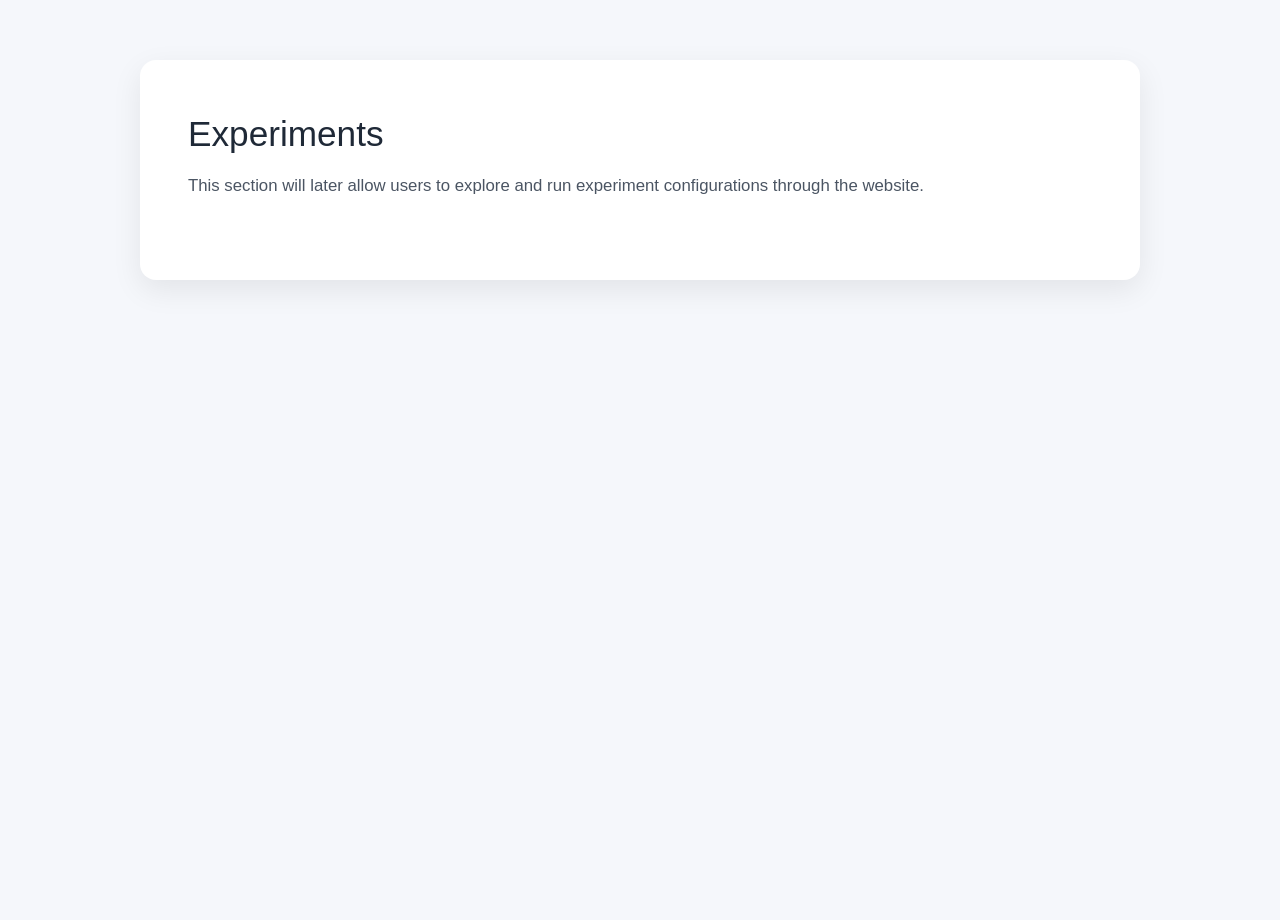
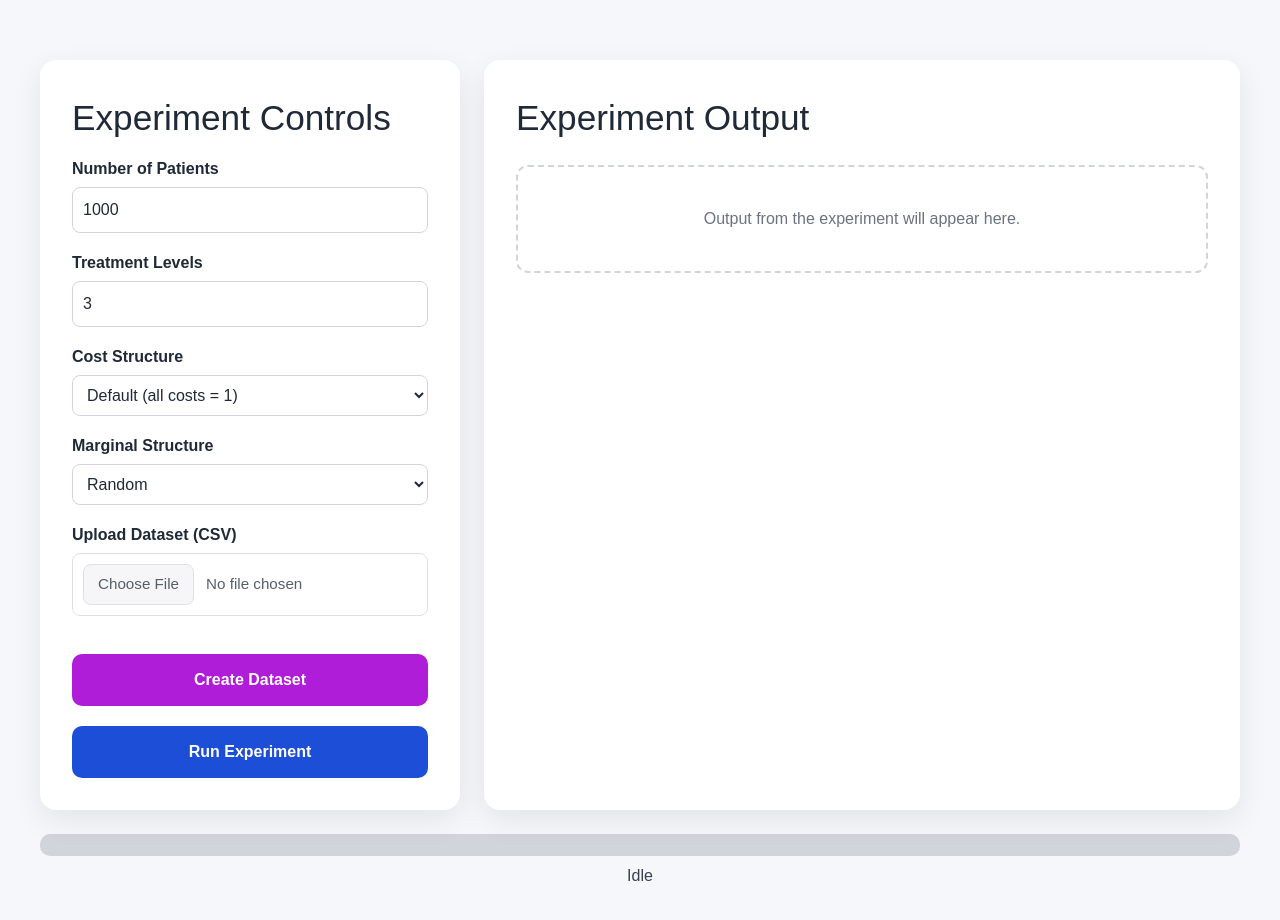
Before and after one commit to gilstero/ThesisWebsite, a Next.js app: page /experiments in a window 1280 px wide. Shown: the top 920 px of the page. Before the commit the page ends 800 px from the top, so only its background shows below. Built offline with nearby package versions, Linux system fonts and the light colour scheme.

Commit message:
added the ability for the experiments page to send information to the backend

```diff
--- a/src/app/experiments/page.css
+++ b/src/app/experiments/page.css
@@ -0,0 +1,161 @@
+.experimentLayout {
+    display: grid;
+    grid-template-columns: 420px 1fr;
+    gap: 24px;
+    width: 100%;
+    max-width: 1200px;
+  }
+
+  /* panels */
+
+  .controls,
+  .output {
+    background: white;
+    border-radius: 16px;
+    padding: 32px;
+    box-shadow: 0 10px 30px rgba(0,0,0,0.08);
+  }
+
+  /* form controls */
+
+  .controlGroup {
+    display: flex;
+    flex-direction: column;
+    margin-bottom: 18px;
+  }
+
+  .controlGroup label {
+    font-weight: 600;
+    margin-bottom: 6px;
+  }
+
+  .controlGroup input {
+    padding: 10px;
+    border-radius: 8px;
+    border: 1px solid #d1d5db;
+  }
+
+  /* run button */
+
+  .runButton {
+    margin-top: 20px;
+    width: 100%;
+    padding: 14px;
+    background-color: #1d4ed8;
+    color: white;
+    font-weight: 600;
+    border-radius: 10px;
+    border: none;
+    cursor: pointer;
+  }
+
+  .runButton:hover {
+    background-color: #1e40af;
+  }
+
+  .createButton {
+    margin-top: 20px;
+    width: 100%;
+    padding: 14px;
+    background-color: #af1dd8;
+    color: white;
+    font-weight: 600;
+    border-radius: 10px;
+    border: none;
+    cursor: pointer;
+  }
+
+  .createButton:hover {
+    background-color: #8d1eaf;
+  }
+
+  /* output placeholder */
+
+  .placeholder {
+    margin-top: 20px;
+    padding: 40px;
+    border: 2px dashed #d1d5db;
+    border-radius: 12px;
+    text-align: center;
+    color: #6b7280;
+  }
+
+  /* progress bar container */
+
+.progressContainer {
+    width: 100%;
+    max-width: 1200px;
+    margin-top: 24px;
+  }
+
+  /* grey bar */
+
+  .progressBar {
+    width: 100%;
+    height: 22px;
+    background-color: #d1d5db;
+    border-radius: 10px;
+    overflow: hidden;
+  }
+
+  /* colored progress */
+
+  .progressFill {
+    height: 100%;
+    width: 0%;
+    background-color: #1d4ed8;
+    transition: width 0.4s ease;
+  }
+
+  /* text */
+
+  .progressText {
+    margin-top: 8px;
+    text-align: center;
+    color: #374151;
+  }
+
+  .experimentWrapper {
+    width: 100%;
+    max-width: 1200px;
+  }
+
+  .experimentLayout {
+    display: grid;
+    grid-template-columns: 420px 1fr;
+    gap: 24px;
+    margin-bottom: 24px;
+  }
+
+  .controlGroup input[type="file"] {
+    opacity: 0.75;
+    font-size: 0.95rem;
+  }
+
+  .controlGroup input[type="file"]::file-selector-button {
+    margin-right: 12px;
+    padding: 8px 14px;
+    border-radius: 8px;
+    border: 1px solid #d1d5db;
+    background-color: #f3f4f6;
+    cursor: pointer;
+    font-weight: 500;
+  }
+
+  .controlGroup input[type="file"]::file-selector-button:hover {
+    background-color: #e5e7eb;
+  }
+
+  .inputError {
+    color: #dc2626;
+    margin-bottom: 10px;
+    font-size: 0.9rem;
+  }
+
+  .controlGroup select {
+    padding: 10px;
+    border-radius: 8px;
+    border: 1px solid #d1d5db;
+    background-color: white;
+    font-size: 1rem;
+  }
--- a/src/app/experiments/page.tsx
+++ b/src/app/experiments/page.tsx
@@ -1,13 +1,230 @@
+"use client";
+
+import { useState } from "react";
+import "./page.css";
+
 export default function ExperimentsPage() {
-    return (
-      <main className="page">
-        <section className="contentSection">
-          <h1 className="sectionTitle">Experiments</h1>
-          <p className="sectionIntro">
-            This section will later allow users to explore and run experiment
-            configurations through the website.
+  const [progress, setProgress] = useState(0);
+  const [running, setRunning] = useState(false);
+
+  const [patients, setPatients] = useState("1000");
+  const [levels, setLevels] = useState("3");
+  const [error, setError] = useState("");
+
+  const [costStructure, setCostStructure] = useState("default");
+  const [marginalStructure, setMarginalStructure] = useState("random");
+
+  const [datasetFile, setDatasetFile] = useState<File | null>(null);
+
+  const pollProgress = (experimentId: string) => {
+    const interval = setInterval(async () => {
+      try {
+        const res = await fetch(`/api/progress/${experimentId}`);
+        const data = await res.json();
+
+        setProgress(data.progress);
+
+        if (data.progress >= 100) {
+          clearInterval(interval);
+          setRunning(false);
+        }
+      } catch (error) {
+        clearInterval(interval);
+        setRunning(false);
+        setError("Failed to retrieve progress.");
+      }
+    }, 1000);
+  };
+
+  const runExperiment = async () => {
+    const patientCount = Number(patients);
+    const levelCount = Number(levels);
+
+    if (patientCount * levelCount > 5000) {
+      setError("Patients × Levels must be ≤ 5000.");
+      return;
+    }
+
+    if (!datasetFile && !patients) {
+      setError("Please upload a CSV or provide dataset generation inputs.");
+      return;
+    }
+
+    if (datasetFile) {
+      const isCsvByType =
+        datasetFile.type === "text/csv" ||
+        datasetFile.type === "application/vnd.ms-excel";
+
+      const isCsvByName = datasetFile.name.toLowerCase().endsWith(".csv");
+
+      if (!isCsvByType && !isCsvByName) {
+        setError("The uploaded dataset must be a CSV file.");
+        return;
+      }
+    }
+
+    setError("");
+    setRunning(true);
+    setProgress(0);
+
+    const formData = new FormData();
+
+    formData.append("levels", String(levelCount));
+    formData.append("costStructure", costStructure);
+    formData.append("marginalStructure", marginalStructure);
+
+    if (datasetFile) {
+      formData.append("mode", "csv");
+      formData.append("datasetFile", datasetFile);
+    } else {
+      formData.append("mode", "generate");
+      formData.append(
+        "datasetConfig",
+        JSON.stringify({
+          patients: patientCount,
+          levels: levelCount,
+          costStructure,
+          marginalStructure,
+        })
+      );
+    }
+
+    const res = await fetch("/api/run-experiment", {
+      method: "POST",
+      body: formData,
+    });
+
+    if (!res.ok) {
+      setRunning(false);
+      setError("Failed to start experiment.");
+      return;
+    }
+
+    const data = await res.json();
+    pollProgress(data.experimentId);
+  };
+
+
+  return (
+    <main className="page">
+
+      <div className="experimentWrapper">
+
+        <div className="experimentLayout">
+
+          <section className="controls">
+            <h1 className="sectionTitle">Experiment Controls</h1>
+
+            <div className="controlGroup">
+              <label>Number of Patients</label>
+              <input
+                type="number"
+                value={patients}
+                onChange={(e) => setPatients(e.target.value)}
+              />
+            </div>
+
+            <div className="controlGroup">
+              <label>Treatment Levels</label>
+              <input
+                type="number"
+                value={levels}
+                onChange={(e) => setLevels(e.target.value)}
+              />
+            </div>
+
+            <div className="controlGroup">
+              <label>Cost Structure</label>
+              <select
+                value={costStructure}
+                onChange={(e) => setCostStructure(e.target.value)}
+              >
+                <option value="default">Default (all costs = 1)</option>
+                <option value="increasing">Increasing</option>
+                <option value="decreasing">Decreasing</option>
+                <option value="random">Random</option>
+              </select>
+            </div>
+
+            <div className="controlGroup">
+              <label>Marginal Structure</label>
+              <select
+                value={marginalStructure}
+                onChange={(e) => setMarginalStructure(e.target.value)}
+              >
+                <option value="random">Random</option>
+                <option value="increasing">Increasing</option>
+                <option value="decreasing">Decreasing</option>
+              </select>
+            </div>
+
+            <div className="controlGroup">
+              <label>Upload Dataset (CSV)</label>
+              <input
+                type="file"
+                accept=".csv,text/csv"
+                onChange={(e) => {
+                  const file = e.target.files?.[0] ?? null;
+                  setDatasetFile(file);
+
+                  if (file) {
+                    const validType =
+                      file.type === "text/csv" ||
+                      file.type === "application/vnd.ms-excel";
+                    const validName = file.name.toLowerCase().endsWith(".csv");
+
+                    if (!validType && !validName) {
+                      setError("The uploaded dataset must be a CSV file.");
+                    } else {
+                      setError("");
+                    }
+                  }
+                }}
+              />
+            </div>
+
+            {error && <p className="inputError">{error}</p>}
+
+            <button className="createButton" >
+              Create Dataset
+            </button>
+
+            <button className="runButton" onClick={runExperiment}>
+              Run Experiment
+            </button>
+
+          </section>
+
+          <section className="output">
+            <h1 className="sectionTitle">Experiment Output</h1>
+
+            <div className="placeholder">
+              Output from the experiment will appear here.
+            </div>
+          </section>
+
+        </div>
+
+
+        {/* PROGRESS BAR BELOW PANELS */}
+
+        <div className="progressContainer">
+
+          <div className="progressBar">
+            <div
+              className="progressFill"
+              style={{ width: `${progress}%` }}
+            />
+          </div>
+
+          <p className="progressText">
+            {running ? `Experiment running: ${progress}%` : "Idle"}
           </p>
-        </section>
-      </main>
-    );
-  }
+
+        </div>
+
+      </div>
+
+    </main>
+  );
+}
--- a/src/app/globals.css
+++ b/src/app/globals.css
@@ -38,18 +38,28 @@ a {
 }
 
 .title {
-  font-size: 3rem;
+  font-size: 2.6rem;
   font-weight: 700;
-  margin-bottom: 16px;
   text-align: center;
+  margin-bottom: 10px;
+  line-height: 1.25;
+}
+
+.paperTitle {
+  font-size: 1.4rem;
+  font-weight: 500;
+  text-align: center;
+  color: #374151;
+  margin-bottom: 18px;
+  font-style: italic;
 }
 
 .subtitle {
-  font-size: 1.15rem;
+  font-size: 1.05rem;
+  text-align: center;
   color: #4b5563;
-  text-align: center;
   max-width: 700px;
-  margin: 0 auto 32px auto;
+  margin: 0 auto 30px auto;
   line-height: 1.6;
 }
 
--- a/src/app/page.tsx
+++ b/src/app/page.tsx
@@ -4,9 +4,16 @@ export default function Home() {
   return (
     <main className="page">
       <section className="hero">
-        <h1 className="title">ML-AUTOC Experiment Archive</h1>
+        <h1 className="title">
+          Multi-Level Area Under the Targeting Operating Characteristic Experiment Archive
+        </h1>
+
+        <h1 className="paperTitle">
+          “Precedence-Aware Resource Allocation: Extending the AUTOC Framework to Multi-Level Treatments”
+        </h1>
+
         <p className="subtitle">
-          Explore downloadable code and experiment materials from my paper.
+          Explore downloadable code and experiment materials from my undergraduate thesis.
         </p>
 
         <div className="buttonRow">
```
